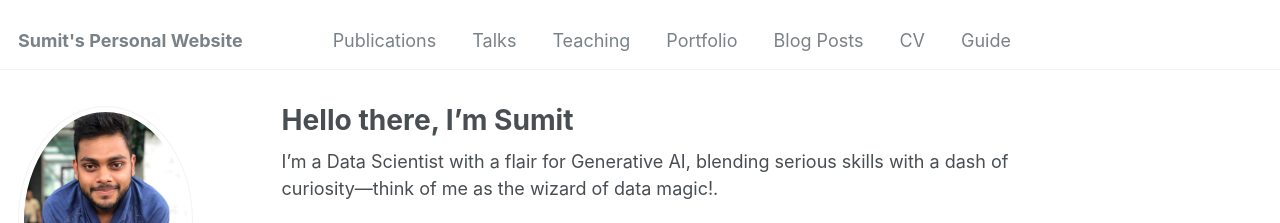
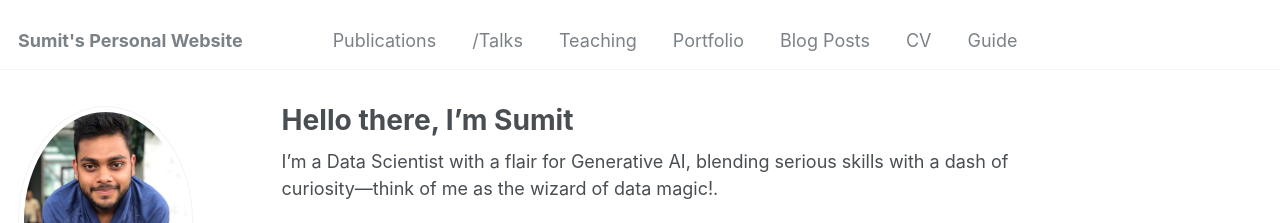
Before and after one commit to sumitisthename/sumitisthename.github.io, a Jekyll site: the page built from _pages/about.md, in a window 1280 px wide. Shown: the top 223 px of the page. Built offline with Jekyll 4.4.1, drawn with Linux system fonts in a browser that asks for light colours; some web fonts are replaced.

```diff
--- a/_data/navigation.yml
+++ b/_data/navigation.yml
@@ -1,13 +1,13 @@
 # main links links
 main:
   - title: "Publications"
-    url: publications/
+    url: /publications/
 
-  - title: "Talks"
-    url: talks/
+  - title: "/Talks"
+    url: /talks/
 
   - title: "Teaching"
-    url: teaching/
+    url: /teaching/
 
   - title: "Portfolio"
     url: /portfolio/
```
